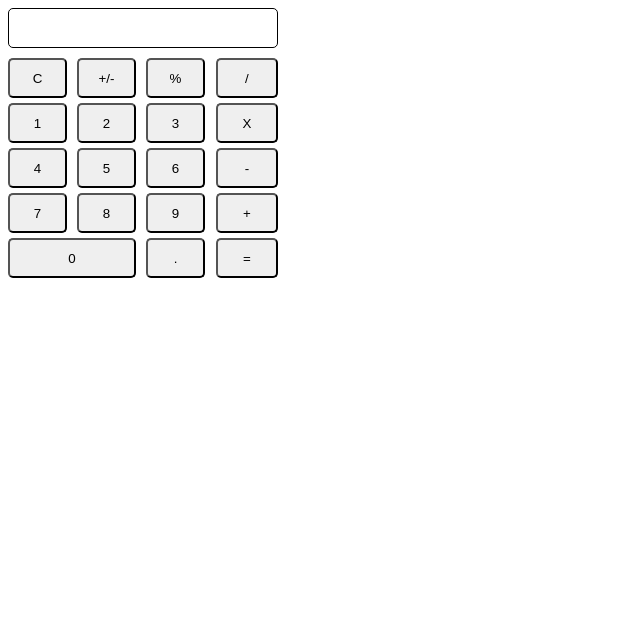
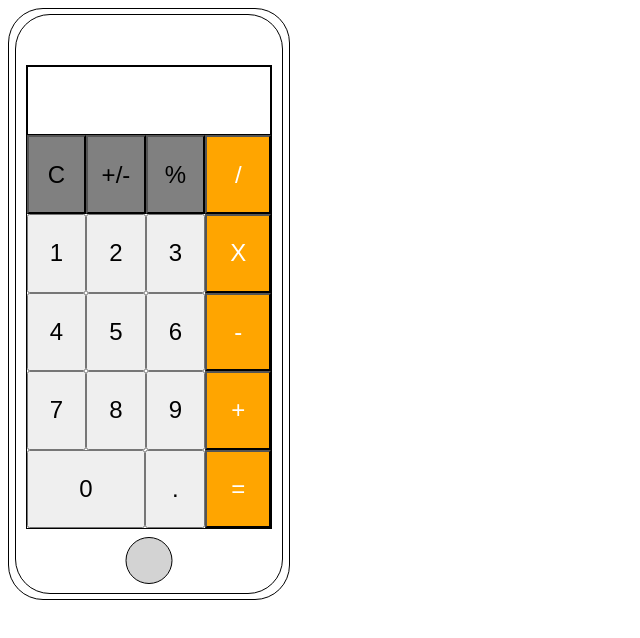
Before and after one commit to Surho/calc, a website with bundled scripts: page index.html in a window 1280 px wide. Shown: the whole page, without its empty margins (0-640 px from the left). Built offline with nearby package versions, Linux system fonts and the light colour scheme.

Commit message:
some sweets

```diff
--- /dev/null
+++ b/css/phone.css
@@ -0,0 +1,38 @@
+.phone {
+    position: relative;
+    display: flex;
+    justify-content: space-around;
+    align-items: center;
+    width: 280px;
+    height: 590px;
+    border:1px solid black;
+    border-radius: 35px;
+}
+
+.phone::after {
+    content: "";
+    position: absolute;
+    bottom: 15px;
+    left: 50%;
+    width: 45px;
+    height: 45px;
+    border: 1px solid black;
+    border-radius: 50%;
+    transform: translate(-50%);
+    background-color: lightgrey;
+}
+
+.phone__inner {
+    width: 95%;
+    height: 98%;
+    border: 1px solid black;
+    border-radius: 35px;
+}
+
+.phone__display {
+    height: 80%;
+    width: 92%;
+    border: 1px solid black;
+    margin: 0 auto;
+    margin-top: 50px;
+}
--- a/style.css
+++ b/css/style.css
@@ -1,12 +1,14 @@
 .calculator {
-    display: inline-block;
-    width: 270px;
+    display: flex;
+    flex-direction: column;
+    width: 100%;
+    height: 100%;
 }
 
 .calculator__interface {
     display: flex;
     flex-wrap: wrap;
-    justify-content: space-between;
+    height: 85%;
 }
 
 .calculator__wrapper {
@@ -14,7 +16,7 @@
 }
 
 .calculator__operations {
-    width: 23%;
+    width: 27%;
 }
 
 .calculator__operations button {
@@ -22,21 +24,40 @@
 }
 
 button {
+    flex-grow: 1;
     box-sizing: border-box;
-    width: 30%;
-    border-radius: 5px;
+    width: 33%;
+    height: 25%;
     padding: 10px;
-    height: 40px;
-    margin-bottom: 5px;
     cursor: pointer;
     outline: none;
+    font-size: 24px;
+}
+
+.calculator__operations button {
+    height: 20%;
+    background-color: orange;
+    color: white;
+    transition: all 0.1s linear;
+}
+
+.calculator__operations button.calculator__highlighted {
+    background-color: white;
+    color: orange;
+
+}
+
+.calculator__actions button {
+    background-color: grey;
 }
 
 button:nth-child(10) {
-    width: 65%;
+    width: 66%;
 }
 
 .calculator__actions {
+    width: 100%;
+    height: 20%;
     display: flex;
     flex-wrap: wrap;
     justify-content: space-between;
@@ -44,6 +65,7 @@ button:nth-child(10) {
 
 .calculator__actions button {
     width: 30%;
+    height: 100%;
 }
 
 button:hover {
@@ -53,15 +75,13 @@ button:hover {
 .calculator__current-value {
     box-sizing: border-box;
     width: 100%;
-    height: 40px;
-    margin-bottom: 10px;
+    height: 15%;
     padding-top:10px;
     padding-left: 10px;
     padding-right: 10px;
     padding-bottom: 15px;
-    font-size: 20px;
+    font-size: 32px;
     border: 1px solid black;
-    border-radius: 5px;
     text-align: right;
 }
 
@@ -70,6 +90,7 @@ button:hover {
     flex-wrap: wrap;
     justify-content: space-between;
     align-items: flex-start;
+    height: 80%;
 }
 
 .calculator__highlighted {
--- a/index.html
+++ b/index.html
@@ -4,10 +4,17 @@
     <meta charset="UTF-8">
     <meta name="viewport" content="width=device-width, initial-scale=1.0">
     <meta http-equiv="X-UA-Compatible" content="ie=edge">
-    <link rel="stylesheet" href="style.css">
+    <link rel="stylesheet" href="css/style.css">
+    <link rel="stylesheet" href="css/phone.css">
     <title>Document</title>
 </head>
 <body>
+    <section class="phone">
+        <div class="phone__inner">
+            <div class="phone__display">
+            </div>
+        </div>
+    </section>
     <script src="scripts/calculator.js" type="module"></script>
 </body>
 </html>
--- a/scripts/calculator.js
+++ b/scripts/calculator.js
@@ -1,24 +1,24 @@
 import Component from './component.js';
 
 class Calculator extends Component {
-    constructor() {
+    constructor(container) {
         super({});
         this.value1 = null;
         this.value2 = null;
 
         this.operationChosen = false;
         this.lastOperation = null;
-        this.decimalAccuracy = 3;
+        this.decimalAccuracy = 1;
 
-        this._renderInterface();
+        this._renderInterface(container);
         this._getElements();
         this._initEvents();
     }
 
-    _renderInterface() {
-        let container = document.createElement('DIV');
-        container.classList.add("calculator");
-        container.innerHTML = `
+    _renderInterface(container) {
+        let calculator = document.createElement('DIV');
+        calculator.classList.add("calculator");
+        calculator.innerHTML = `
         <div class="calculator__current-value"></div>
             <div class="calculator__interface">
                 <div class="calculator__wrapper">
@@ -50,7 +50,7 @@ class Calculator extends Component {
                 </div>
             </div>
          `;
-        document.body.appendChild(container);
+         container.appendChild(calculator);
     }
 
     _equals(value1, value2, symbol) {
@@ -204,4 +204,5 @@ class Calculator extends Component {
     }
 }
 
-const calc = new Calculator();
+const phoneDisplay = document.querySelector('.phone__display');
+const calc = new Calculator(phoneDisplay);
```
